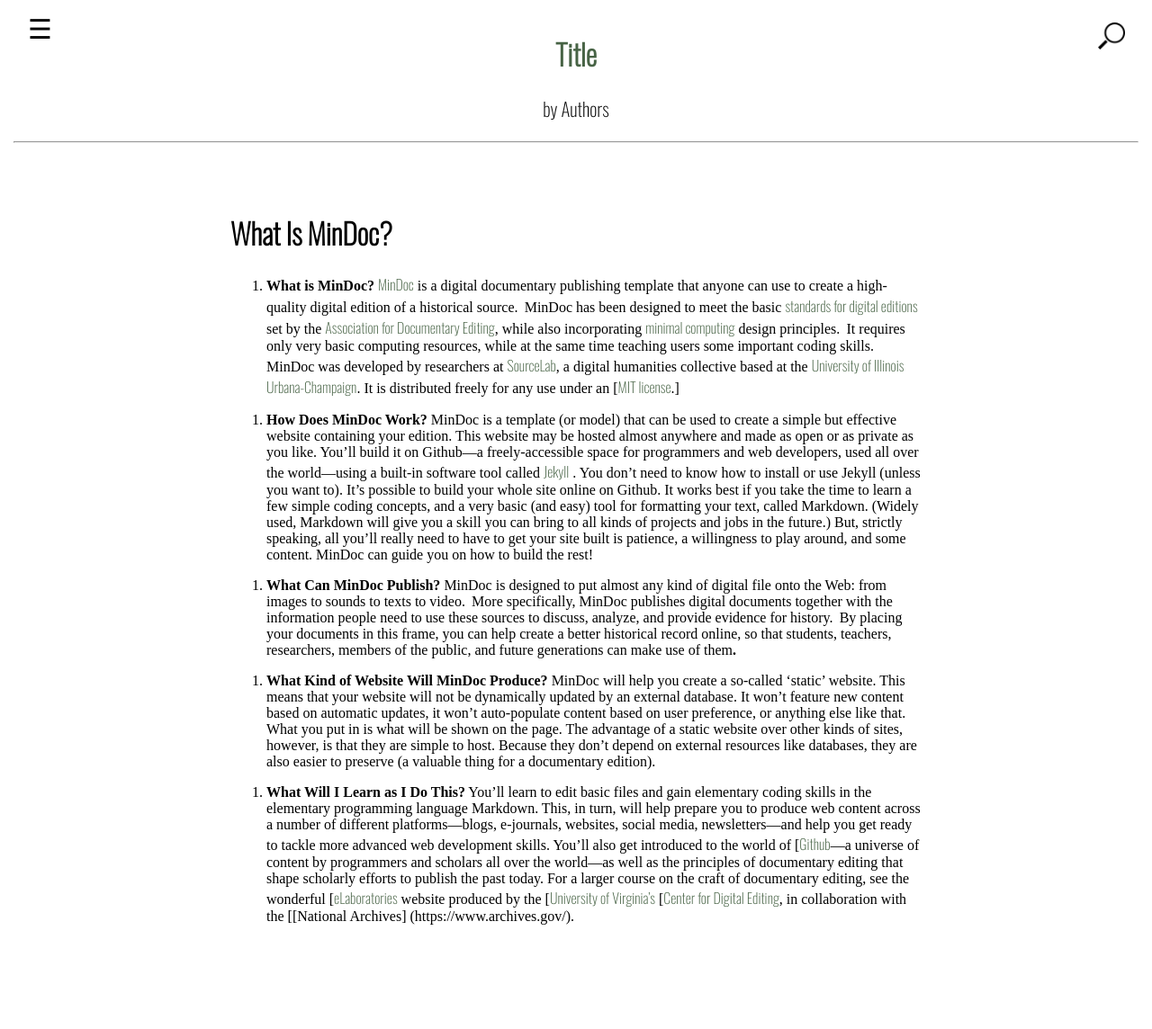
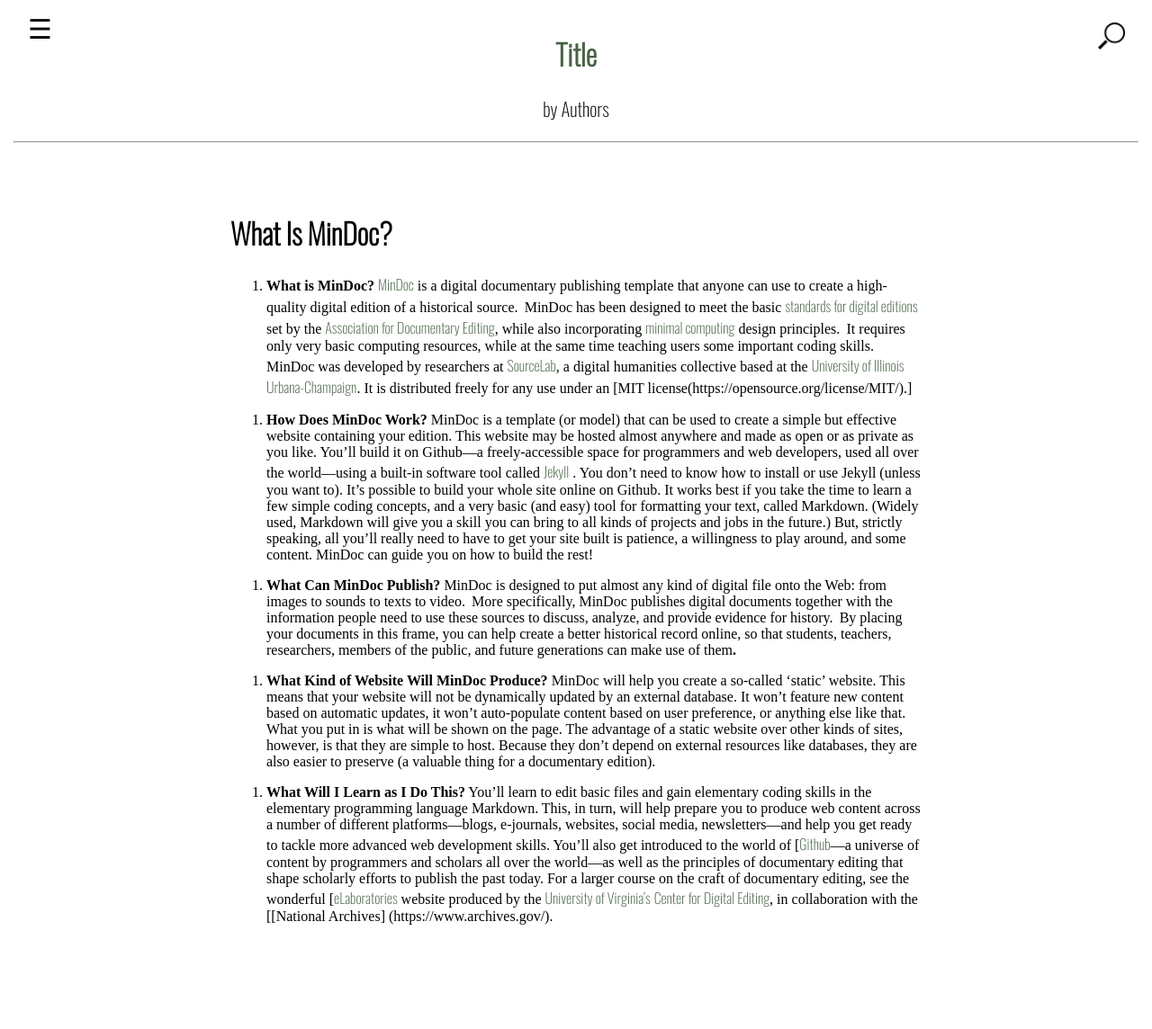
Before and after one commit to jwr12/MindocMD_sample, a Jekyll site: the page built from 002_What_Is_MinDoc.md, in a window 1280 px wide. Shown: the whole page at 90% size. Built offline with Jekyll 4.4.1, drawn with Linux system fonts in a browser that asks for light colours.

Commit message:
Update 002_What_Is_MinDoc.md

```diff
--- a/002_What_Is_MinDoc.md
+++ b/002_What_Is_MinDoc.md
@@ -21,8 +21,8 @@ number: 002
     [SourceLab](https://experts.illinois.edu/en/activities/sourcelab-journal),
     a digital humanities collective based at the [University of Illinois
     Urbana-Champaign](https://illinois.edu/). It is distributed freely
-    for any use under an [[MIT
-    license](https://opensource.org/license/MIT/).]
+    for any use under an [MIT
+    license(https://opensource.org/license/MIT/).]
 
 <!-- -->
 
@@ -82,8 +82,8 @@ number: 002
     publish the past today.  For a larger course on the craft of
     documentary editing, see the wonderful
     [[eLaboratories](https://elaboratories.org/) website
-    produced by the [[University of
-    Virginia's](https://www.virginia.edu/) [[Center for
+    produced by the [University of
+    Virginia's](https://www.virginia.edu/) [Center for
     Digital Editing](https://centerfordigitalediting.org/),
     in collaboration with the [[National
     Archives] (https://www.archives.gov/).
```
